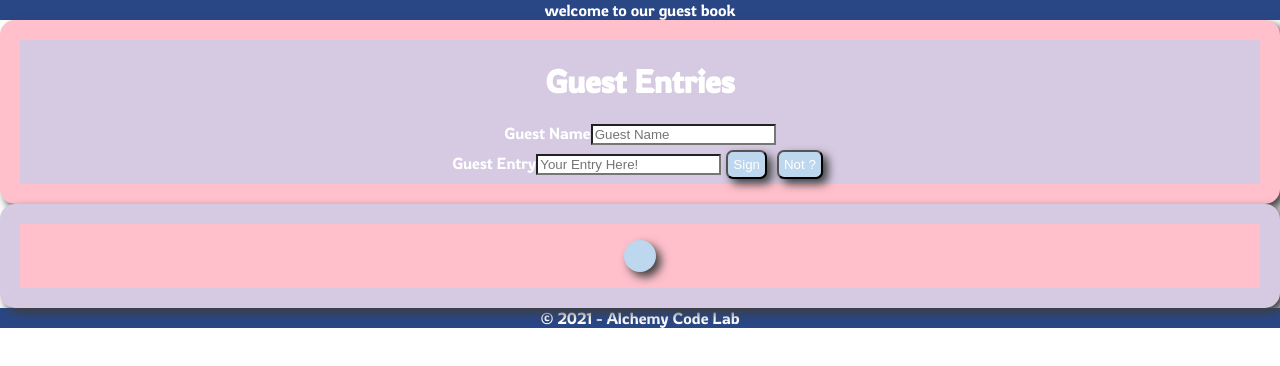
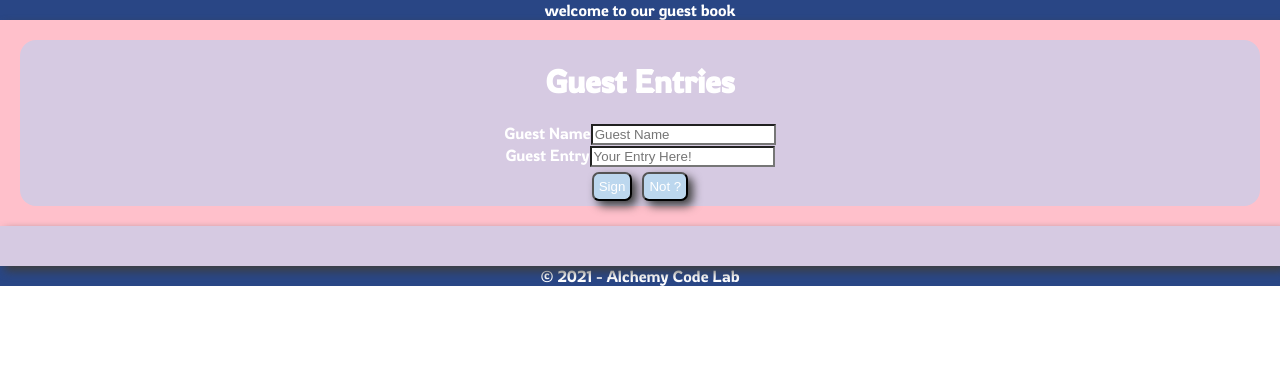
Before and after one commit to VioletKatrinStewart/adv-react-guestbook, a React (Create React App) app: page / in a window 1280 px wide. Shown: the top 366 px of the page. Built offline with nearby package versions, Linux system fonts and the light colour scheme.

Commit message:
better css

```diff
--- a/src/components/EntryList/EntryList.css
+++ b/src/components/EntryList/EntryList.css
@@ -2,10 +2,9 @@
   display: flex;
   flex-direction: column;
   align-items: center;
-  border-radius: 15px;
-  border: solid 20px rgb(214, 202, 226);
-  background-color: pink;
+  background-color: rgb(214, 202, 226);
   filter: drop-shadow(5px 5px 5px rgb(62, 62, 62));
+  padding: 20px;
 }
 
 .listdiv {
@@ -13,8 +12,27 @@
   filter: drop-shadow(5px 5px 5px rgb(62, 62, 62));
 }
 
-ul {
+li {
   list-style-type: none;
   padding: 1rem;
   border-radius: 1rem;
+  margin: 5px;
+  width: 200px;
+  white-space: nowrap;
+  text-overflow: ellipsis;
+  overflow: hidden;
 }
+
+.innerdiv {
+  margin: 0;
+  padding: 0;
+  display: flex;
+  gap: 1rem;
+  flex-wrap: wrap;
+  justify-content: center;
+  background-color: pink;
+  width: 100%;
+  border-radius: 1rem;
+}
+
+/* rgb(214, 202, 226) */
--- a/src/components/EntryList/EntryList.jsx
+++ b/src/components/EntryList/EntryList.jsx
@@ -7,10 +7,10 @@ export default function EntryList() {
 
   return (
     <div className="entrydiv">
-      <ul className="listdiv">
+      <ul className="innerdiv">
         {entries.map((entry) => {
           return (
-            <li key={`${entry.name}-${entry.message}`}>
+            <li className="listdiv" key={`${entry.name}-${entry.message}`}>
               <Entry entry={entry} />
             </li>
           );
--- a/src/components/GuestBook/GuestBook.css
+++ b/src/components/GuestBook/GuestBook.css
@@ -2,9 +2,8 @@
   display: flex;
   flex-direction: column;
   align-items: center;
-  border-radius: 15px;
-  border: solid 20px pink;
-  background-color: rgb(214, 202, 226);
+  background-color: pink;
+  padding: 20px;
   filter: drop-shadow(5px 5px 5px rgb(62, 62, 62));
 }
 
@@ -22,3 +21,9 @@
   color: rgb(245, 150, 166);
   background-color: white;
 }
+
+.guestinnerdiv {
+  background-color: rgb(214, 202, 226);
+  width: 100%;
+  border-radius: 1rem;
+}
--- a/src/components/GuestBook/GuestBook.jsx
+++ b/src/components/GuestBook/GuestBook.jsx
@@ -37,6 +37,7 @@ export default function GuestBook() {
 
   return (
     <div className="guestbookdiv">
+      <div className="guestinnerdiv">
         <h1>Guest Entries</h1>
         {!user && guestNameInput}
         <form onSubmit={handleSubmit}>
@@ -49,6 +50,7 @@ export default function GuestBook() {
             placeholder="Your Entry Here!"
             onChange={(e) => setGuestEntry(e.target.value)}
           />
+          <div className="buttondiv">
             <button type="submit">Sign</button>
             <button
               onClick={() => {
@@ -59,7 +61,9 @@ export default function GuestBook() {
             >
               Not {user} ?
             </button>
+          </div>
         </form>
+      </div>
     </div>
   );
 }
```
Lines whose indentation alone changed are shown as unchanged.
